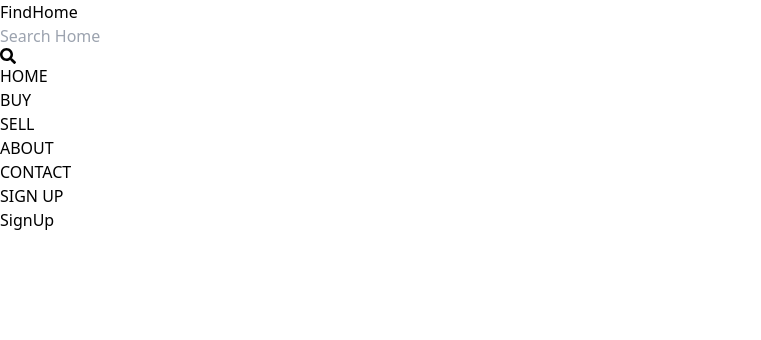
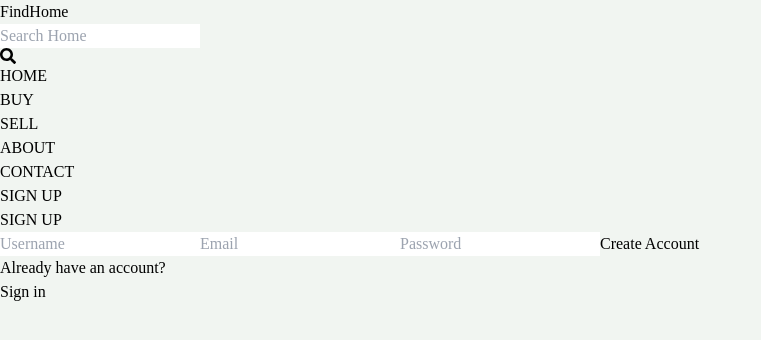
Before and after one commit to Rishi-Ratn/Real-Estate-Website, a React (Vite) app in the folder client/: page /sign-up in a window 1280 px wide. Shown: the top 340 px of the page, without its empty margins (0-761 px from the left). Built offline with nearby package versions, Linux system fonts and the light colour scheme.

Commit message:
complete sign up page ui

```diff
--- a/client/src/index.css
+++ b/client/src/index.css
@@ -1,3 +1,8 @@
 @tailwind base;
 @tailwind components;
 @tailwind utilities;
+
+body{
+    background-color: rgb(241, 245, 241);
+    font-family: cursive;
+}
--- a/client/src/pages/SignUp.jsx
+++ b/client/src/pages/SignUp.jsx
@@ -1,7 +1,22 @@
 import React from 'react'
+import { Link } from 'react-router-dom'
 
 export default function SignUp() {
   return (
-    <div>SignUp</div>
+    <div className='p-3 max-w-lg mx-auto'>
+      <h1 className='text-3xl text-center font-semibold my-7'>SIGN UP</h1>
+      <form className='flex flex-col gap-4 '>
+        <input type="text" placeholder='Username'className='border p-3 rounded-lg' id='username'/>
+        <input type="email" placeholder='Email'className='border p-3 rounded-lg' id='email'/>
+        <input type="password" placeholder='Password'className='border p-3 rounded-lg' id='password'/>
+        <button className='bg-slate-700 text-white p-3 rounded-lg uppercase hover:opacity-95 disabled:opacity-80'>Create Account</button>
+      </form>
+      <div className="flex gap-2 mt-5">
+        <p>Already have an account?</p>
+        <Link to={"/sign-in"}>
+          <span className='text-blue-700'>Sign in</span>
+        </Link>
+      </div>
+    </div>
   )
 }
```
Also changed, not shown: 1 other file (tests, documents, lock files or other folders).
